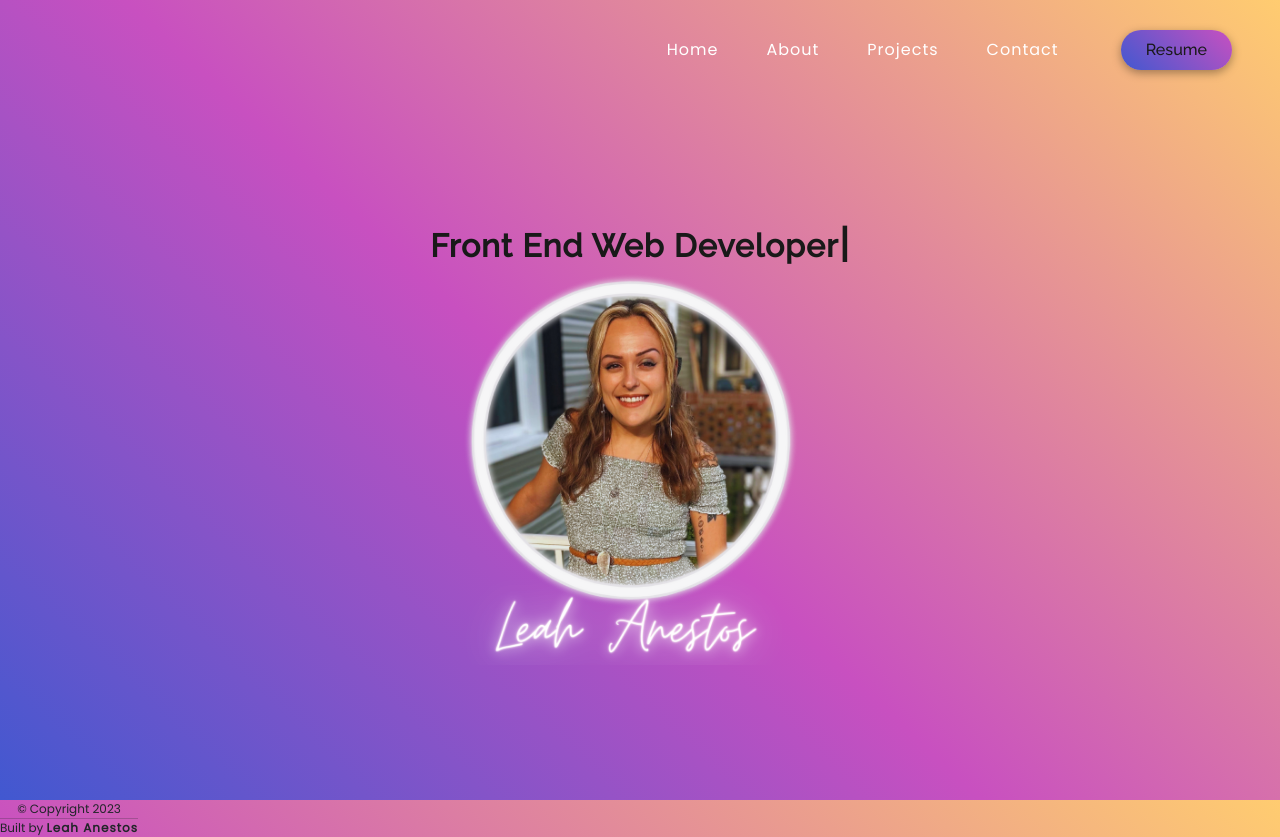
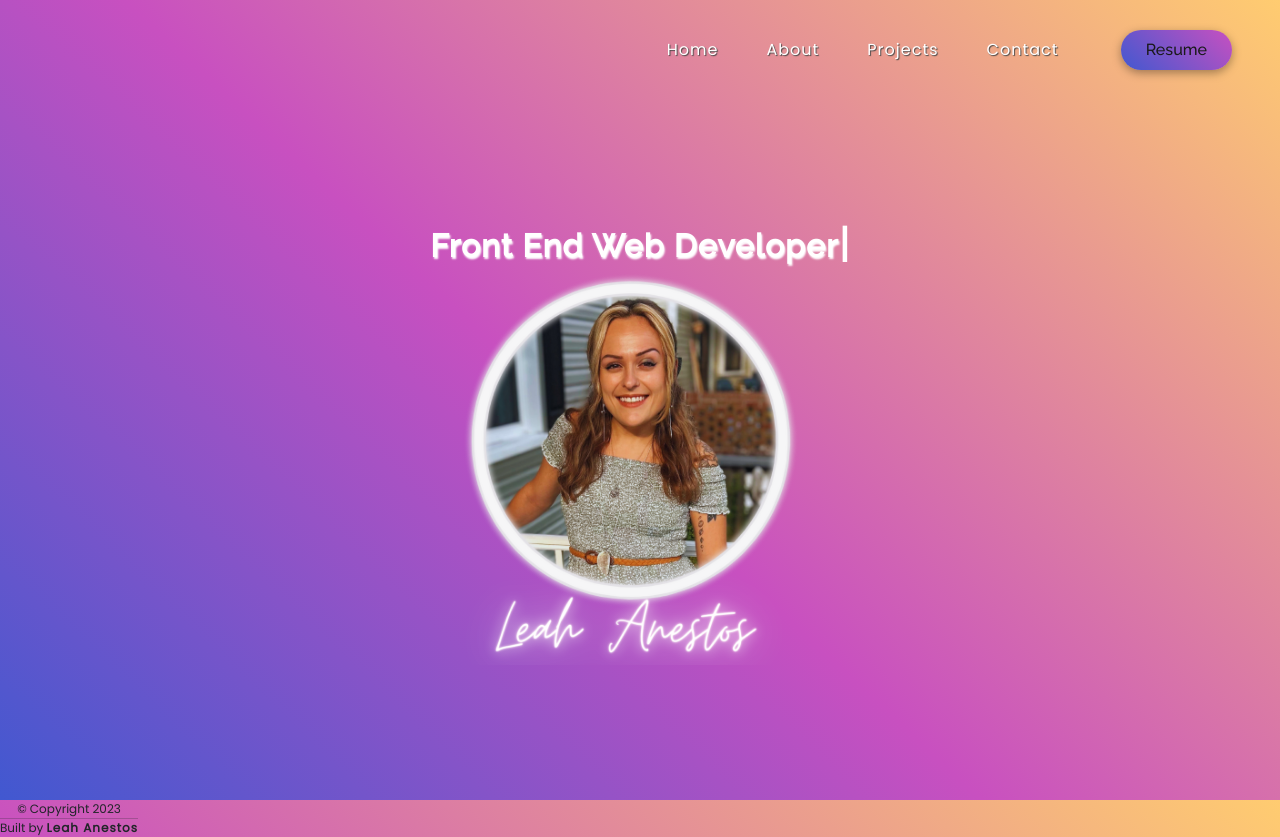
Before and after one commit to leahkatherine/Portfolio, a React (Create React App) app: page / in a window 1280 px wide. Built offline with nearby package versions, Linux system fonts and the light colour scheme.

Commit message:
small nit: fixed the typewriter color

```diff
--- a/src/pages/style.css
+++ b/src/pages/style.css
@@ -82,6 +82,7 @@
 
 .nav-link {
   color: white !important;
+  text-shadow: 1px 1px 1px #4a4a4a;
   font-size: 16px !important;
   letter-spacing: 1px;
   font-weight: 500 !important;
@@ -182,18 +183,19 @@
 
 .Typewriter__wrapper {
   font-size: 2em !important;
-  color: #191919 !important;
+  text-shadow: 1px 2px 2px white;
+  color: #ffffff !important;
   font-weight: 600 !important;
   letter-spacing: 1px !important;
   position: right;
 }
 .Typewriter__cursor {
   font-size: 2.4em !important;
-  color: #191919 !important;
+  color: #ffffff !important;
 }
 
 .type-writer {
-  color: #191919 !important;
+  color: #f4f4f5 !important;
   font-weight: 600 !important;
   letter-spacing: 1px !important;
   margin-top: -30px;
```
